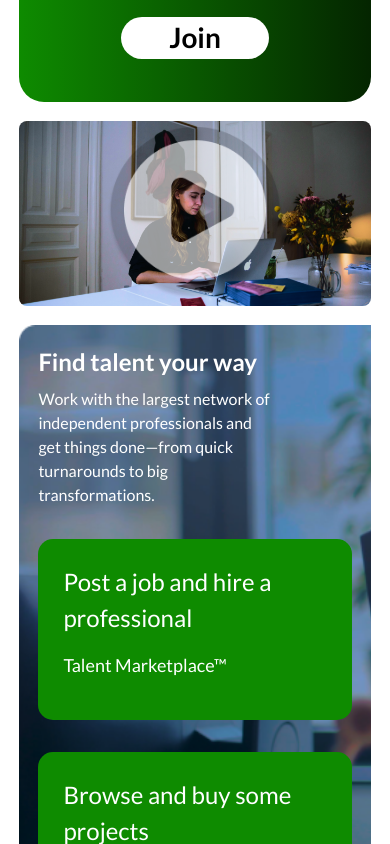
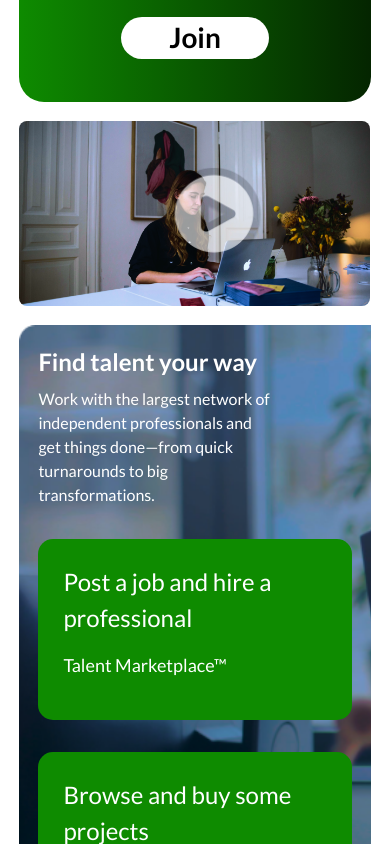
Before and after one commit to Sahu19980000/freelancer, a React (Create React App) app: page / in a window 390 px wide. Shown: the part 2820-3664 px from the top of the page. Built offline with nearby package versions, Linux system fonts and the light colour scheme; no server answers; sample sign-in values are in the browser's storage.

Commit message:
code updated

```diff
--- a/public/assets/css/style.css
+++ b/public/assets/css/style.css
@@ -16,7 +16,11 @@ body {
 }
 :root{
   --primary-color:#059212;
-
+  --secondary-color:#D4FFCF;
+
+}
+::-webkit-scrollbar {
+  display: none;
 }
 
 a {
@@ -35,6 +39,10 @@ h4,
 h5,
 h6 {
   font-family: "Rokkitt", sans-serif;
+}
+
+.btn-profile{
+ background-color: #D4FFCF;
 }
 
 /*--------------------------------------------------------------
@@ -494,7 +502,7 @@ h6 {
     font-size: 18px;
     line-height: 24px;
   }
-  h1,
+h1,
 h2,
 h3,
 h4,
--- a/src/components/Header.jsx
+++ b/src/components/Header.jsx
@@ -118,7 +118,7 @@ function Header() {
                 ) : (
                   <div className="dropdown w-100">
                     <button
-                      className="btn btn-secondary dropdown-toggle d-flex align-items-center"
+                      className="btn btn-profile dropdown-toggle d-flex align-items-center"
                       type="button"
                       id="dropdownMenuButton"
                       aria-expanded="false"
@@ -215,7 +215,7 @@ function Header() {
                       ) : (
                         <div className="dropdown w-100">
                           <button
-                            className="btn btn-secondary dropdown-toggle d-flex align-items-center"
+                            className="btn btn-profile dropdown-toggle d-flex align-items-center"
                             type="button"
                             id="dropdownMenuButton"
                             aria-expanded="false"
--- a/src/pages/homepage/home.css
+++ b/src/pages/homepage/home.css
@@ -75,6 +75,8 @@
 
 /* video section */
 .video-play-section-container{
+  width: 100%;
+  height: auto;
   border-radius: 25px;
   padding: 0em;
   margin: 3em;
@@ -90,11 +92,12 @@
   background-image: url('../../img/pexels-olly-840996.png');
 }
   .video-section img {
-    width: 100%;
+    width: 92%;
     border-radius: 8px;
   }
 
   .play-button {
+    text-align: center;
     position: absolute;
     top: 50%;
     left: 50%;
@@ -229,10 +232,14 @@
  padding: 5em;
 }
 
-.testimonial-container .carousel-inner{
+/* .testimonial-container .carousel-inner{
   overflow: unset;
+} */
+
+/* video and join css */
+.btn-join{
+  font-size: 32px;
 }
-
 
 @media screen and (min-width:320px) and (max-width:767px) {
 
@@ -258,10 +265,23 @@
    .find-talent-way-container .find-talent-para{
     width: 75%;
   }
+  .btn-join{
+    font-size: 24px;
+  }
   .video-play-section-container,.testimonial-container
   {
      margin:1.2em;
   }
+
+  .video-play-section-container .video-section .play-button img{
+    height: 50%;
+    width: 50%;
+  }
+  .video-section img {
+    width: 90%;
+    border-radius: 8px;
+  }
+
   .testimonial-container .testimonial-profile {
     width: -webkit-fill-available;
  }
--- a/src/pages/homepage/howshouldwork.jsx
+++ b/src/pages/homepage/howshouldwork.jsx
@@ -9,7 +9,6 @@ const HowShouldWork = () => {
     <div className="how-should-container bg-white">
       <div className="container-fluid">
         <div className="row">
-
           <div className="col-md-6 col-12">
             <Mainheading
               title="How Work Should Work"
```
